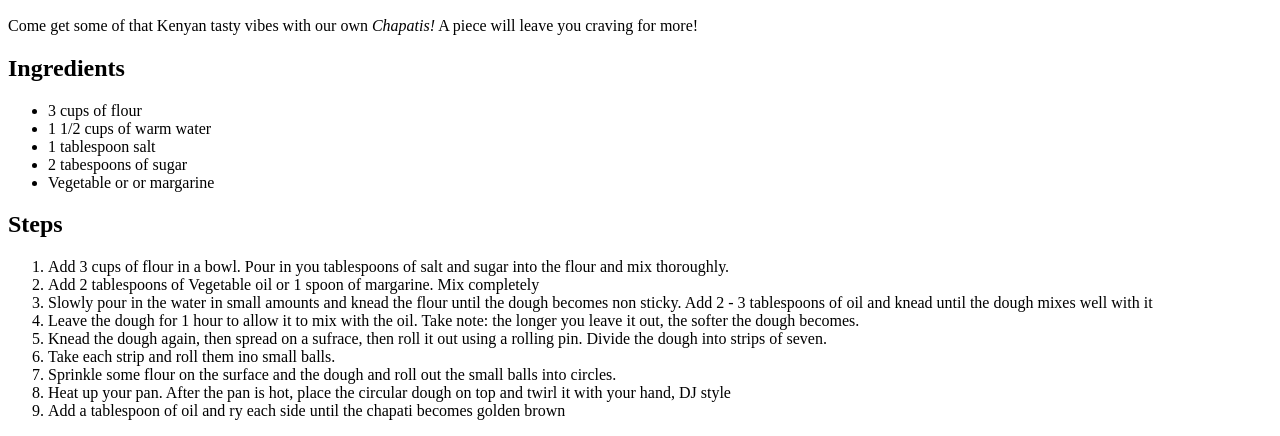
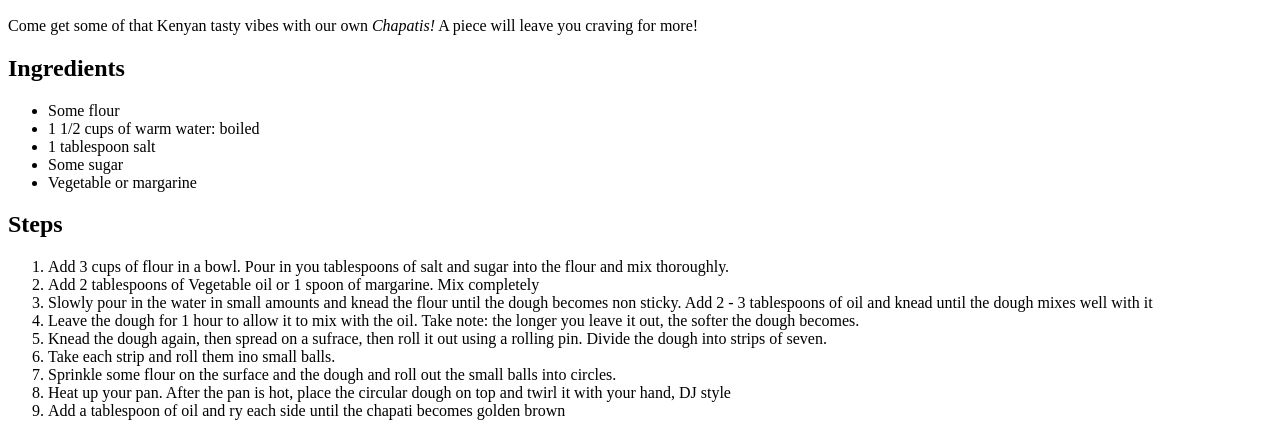
Before and after one commit to jKaranja19/odin-recipes, a plain HTML site: page recipes/chapati.html in a window 1280 px wide. Shown: the part 434-870 px from the top of the page. Drawn offline with Linux system fonts and the light colour scheme.

Commit message:
Chapati page

```diff
--- a/recipes/chapati.html
+++ b/recipes/chapati.html
@@ -11,11 +11,11 @@
         <p>Come get some of that Kenyan tasty vibes with our own <em>Chapatis!</em> A piece will leave you craving for more!</p>
         <h2>Ingredients</h2>
         <ul>
-            <li>3 cups of flour</li>
-            <li>1 1/2 cups of warm water</li>
+            <li>Some flour</li>
+            <li>1 1/2 cups of warm water: boiled</li>
             <li>1 tablespoon salt</li>
-            <li>2 tabespoons of sugar</li>
-            <li>Vegetable or or margarine</li>
+            <li>Some sugar</li>
+            <li>Vegetable or margarine</li>
 
         </ul>
         <h2>Steps</h2>
```
